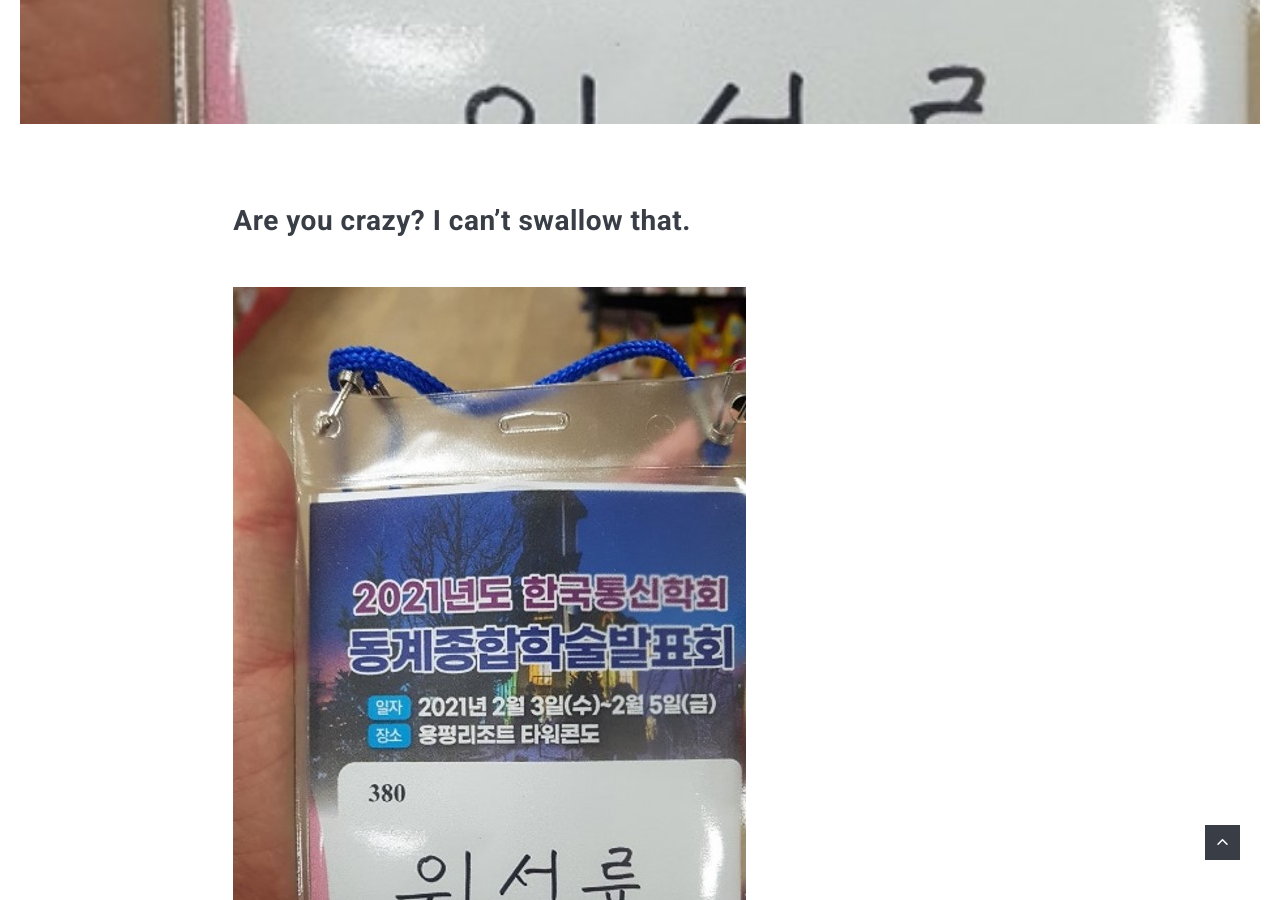
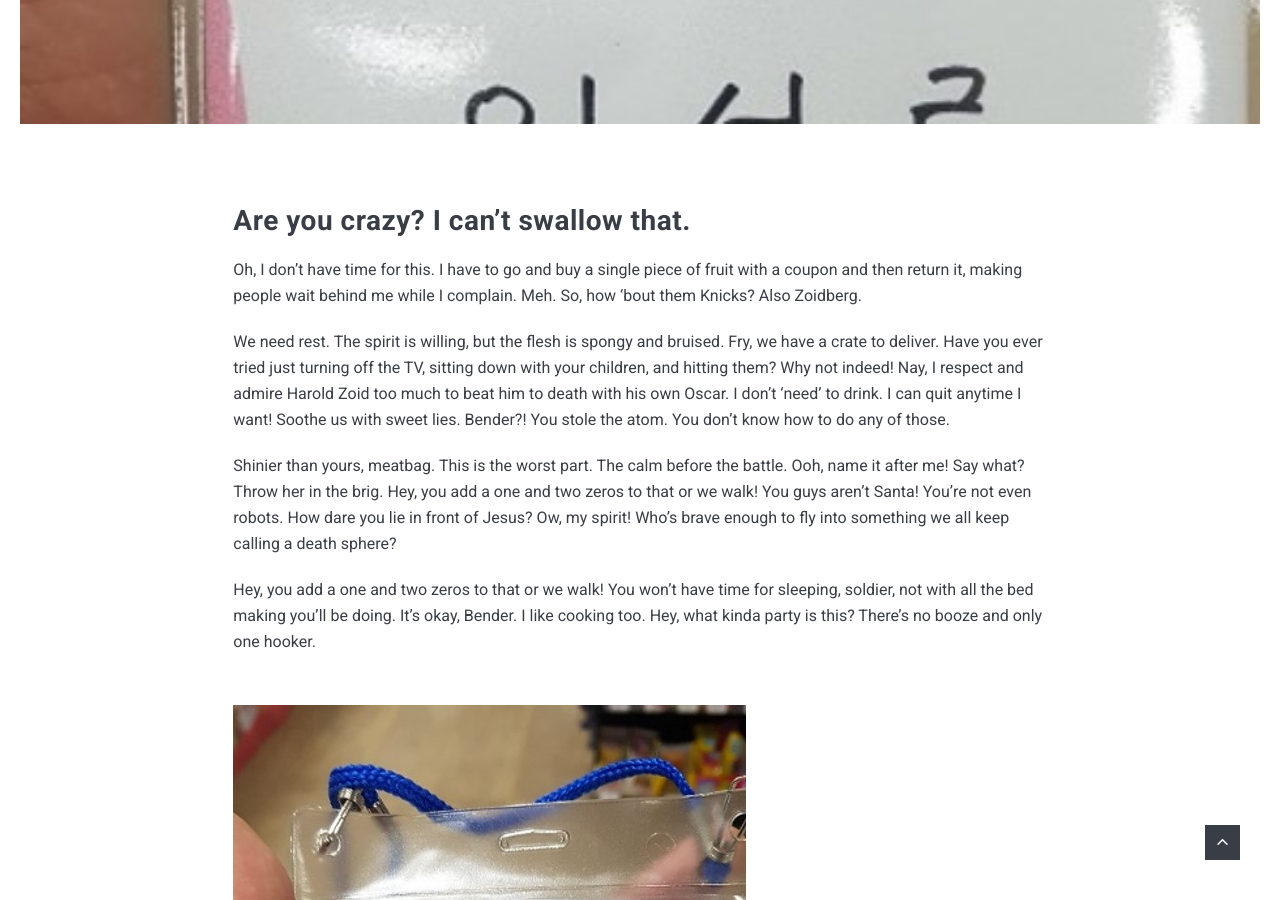
Before and after one commit to icelab-2020/HeeJaeMon123.github.io, a Jekyll site: the page built from _posts/2018-06-25-start-the-day-with-the-right-habit.markdown, in a window 1280 px wide and 900 px high, scrolled down 959 px. Built offline with Jekyll 4.4.1, drawn with Linux system fonts in a browser that asks for light colours; nearby versions of some CDN libraries.

Commit message:
Update 2018-06-25-start-the-day-with-the-right-habit.markdown

```diff
--- a/_posts/2018-06-25-start-the-day-with-the-right-habit.markdown
+++ b/_posts/2018-06-25-start-the-day-with-the-right-habit.markdown
@@ -9,6 +9,19 @@
 
 ## Are you crazy? I can't swallow that.
 
+Oh, I don't have time for this. I have to go and buy a single piece of fruit with a coupon and then return it, making people wait behind me while I complain. Meh. So, how 'bout them Knicks? Also Zoidberg.
 
+We need rest. The spirit is willing, but the flesh is spongy and bruised.
+Fry, we have a crate to deliver.
+Have you ever tried just turning off the TV, sitting down with your children, and hitting them?
+Why not indeed!
+Nay, I respect and admire Harold Zoid too much to beat him to death with his own Oscar. I don't 'need' to drink. I can quit anytime I want! Soothe us with sweet lies. Bender?! You stole the atom. You don't know how to do any of those.
+
+Shinier than yours, meatbag.
+This is the worst part. The calm before the battle.
+Ooh, name it after me!
+Say what? Throw her in the brig. Hey, you add a one and two zeros to that or we walk! You guys aren't Santa! You're not even robots. How dare you lie in front of Jesus? Ow, my spirit! Who's brave enough to fly into something we all keep calling a death sphere?
+
+Hey, you add a one and two zeros to that or we walk! You won't have time for sleeping, soldier, not with all the bed making you'll be doing. It's okay, Bender. I like cooking too. Hey, what kinda party is this? There's no booze and only one hooker.
 
 ![]({{ site.baseurl }}/images/winter_2021.jpg)
```
